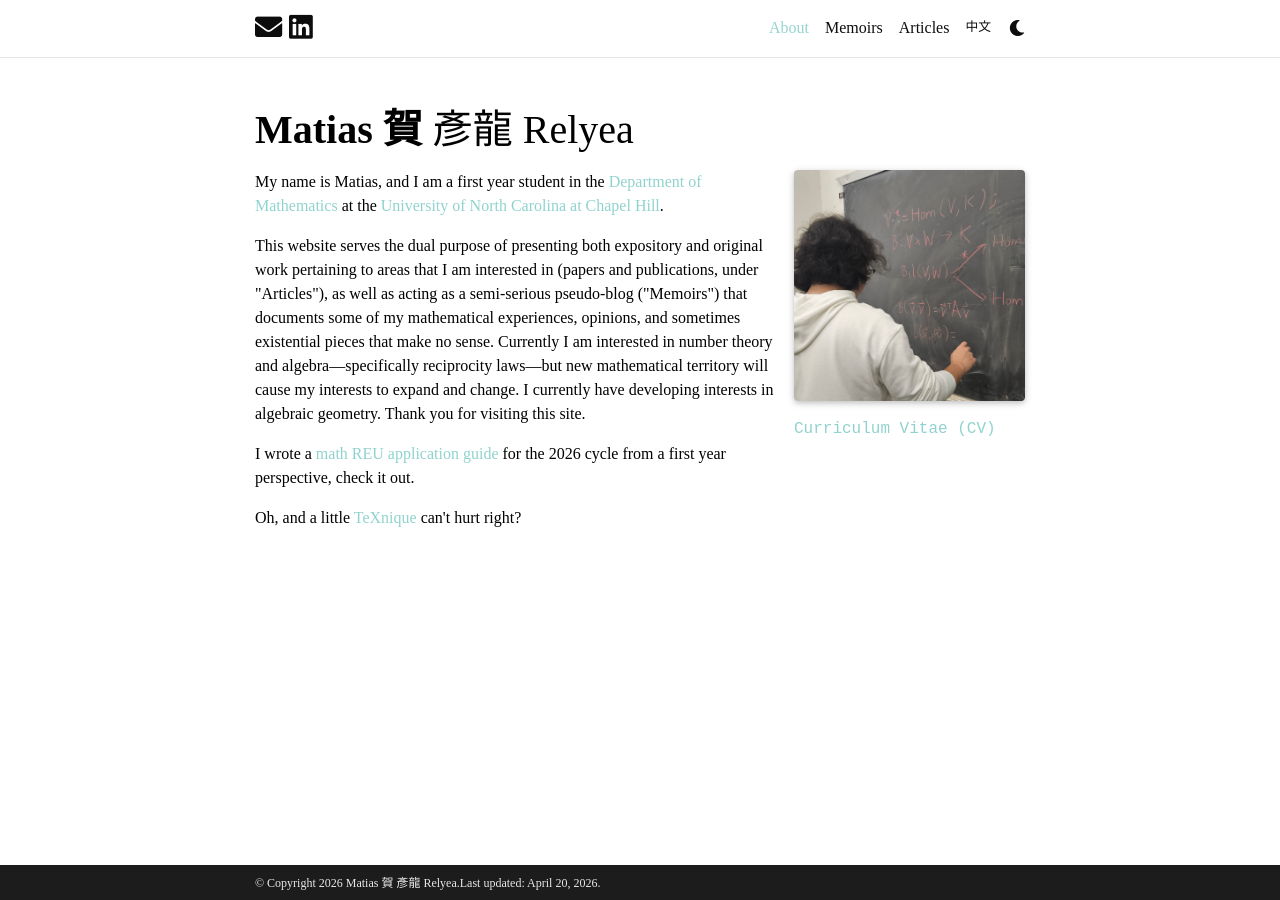
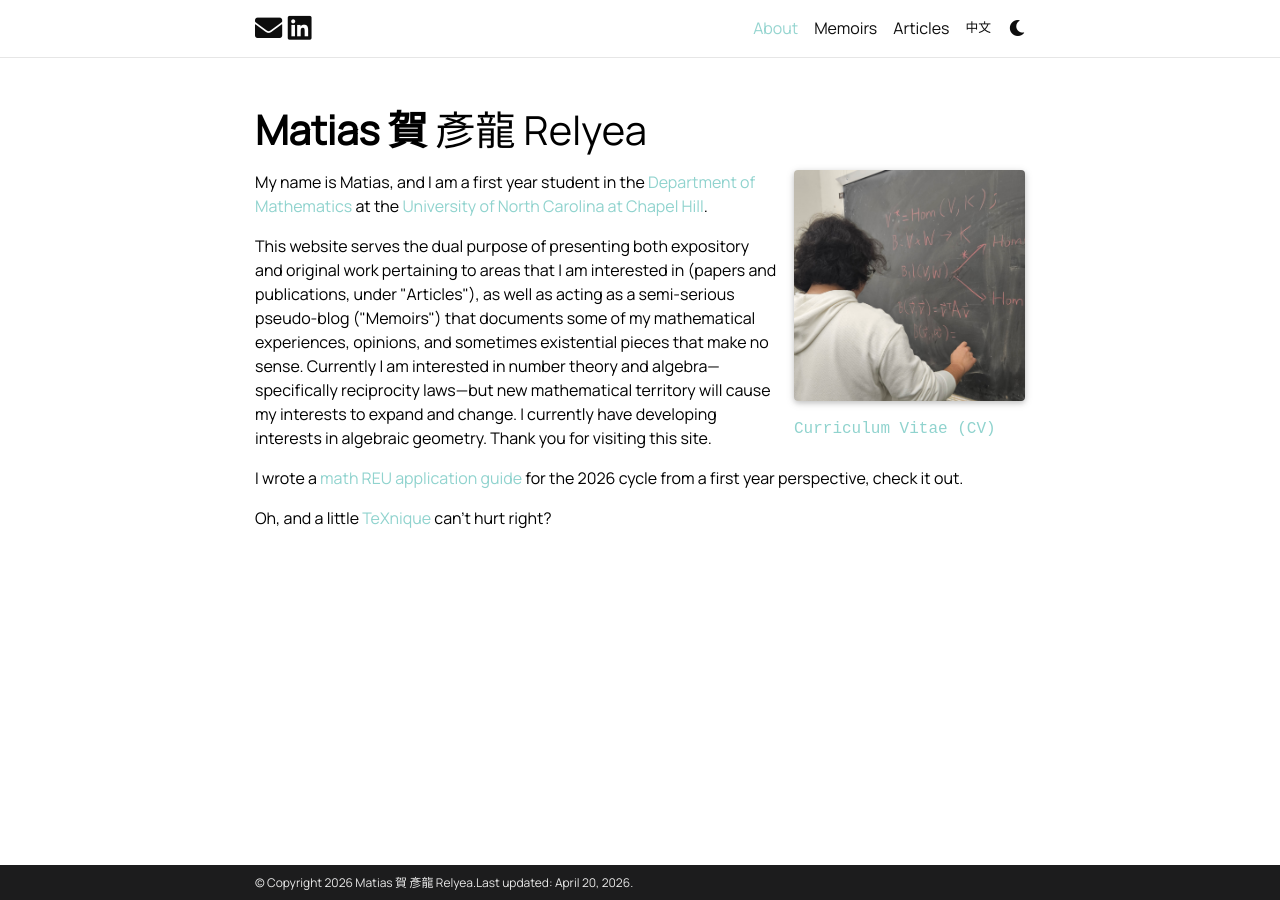
Before and after one commit to Quadcryo/quadcryo, a Jekyll site: the page built from _pages/about.md, in a window 1280 px wide. Built offline with Jekyll 4.4.1, drawn with Linux system fonts in a browser that asks for light colours; comment, search, counter and statistics services are not loaded; a style sheet for code colours, icons or effects is not loaded.

Commit message:
font test

```diff
--- a/_includes/head.html
+++ b/_includes/head.html
@@ -37,3 +37,5 @@
     <script src="{{ '/assets/js/theme.js' | relative_url }}"></script>
     <script src="{{ '/assets/js/dark_mode.js' | relative_url }}"></script>
     {% endif %}
+
+    <link href="https://fonts.googleapis.com/css2?family=Manrope&display=swap" rel="stylesheet">
--- a/_sass/_base.scss
+++ b/_sass/_base.scss
@@ -5,7 +5,7 @@
 // Typography
 
 body {
-  font-family: 'Times New Roman', Times, serif;
+  font-family: 'Manrope', sans-serif;
 }
 
 p,
```
